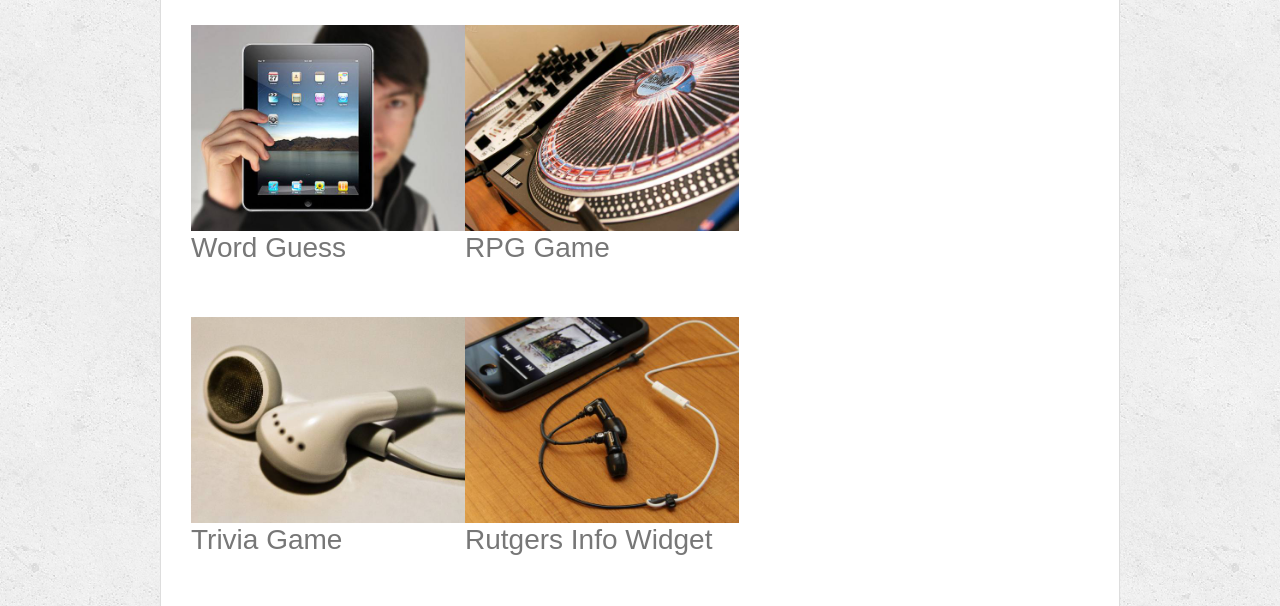
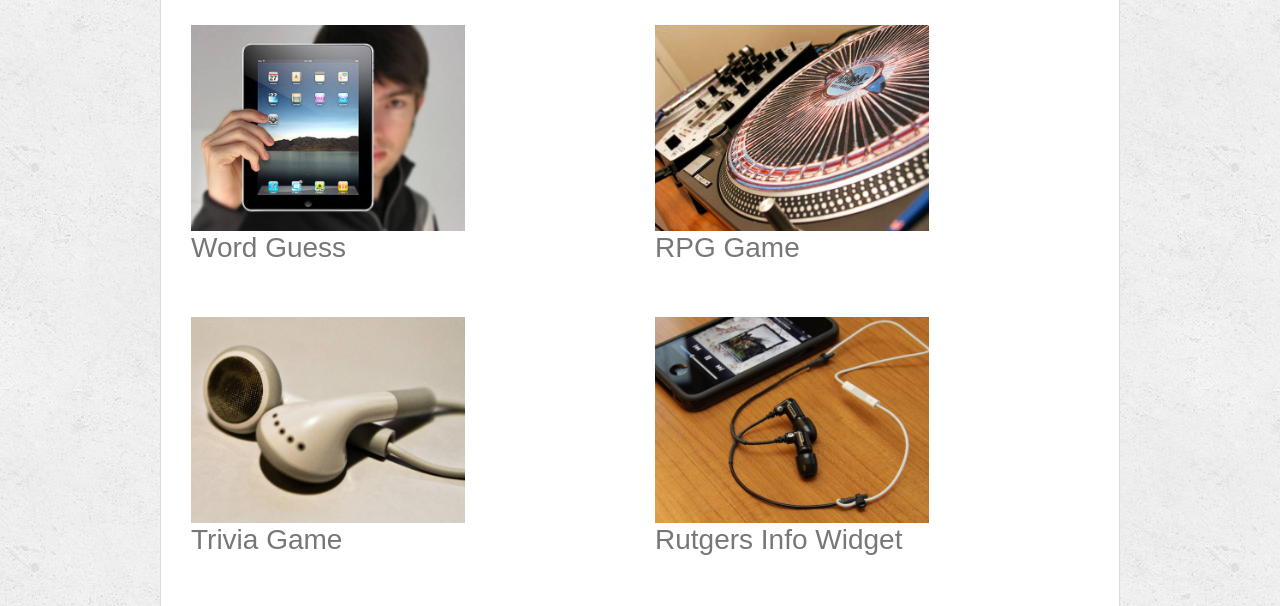
Before and after one commit to atiftariq786/Bootstrap-Portfolio, a plain HTML site: page portfolio.html in a window 1280 px wide. Shown: the part 190-796 px from the top of the page. Drawn offline with nearby package versions, Linux system fonts and the light colour scheme.

Commit message:
modified portfolio.html

```diff
--- a/portfolio.html
+++ b/portfolio.html
@@ -109,6 +109,7 @@ h1{
 
                 <h3>Word Guess</h3>
               </div>
+            </div><div class="col-sm">
               <div class="work">
                 <img class="img-fluid" src="images/technics-q-c-640-480-2.jpg" alt="RPG Game">
 
@@ -127,14 +128,17 @@ h1{
 
                         <h3>Trivia Game</h3>
                       </div>
+                    </div>
+                      <div class="col-sm">
                       <div class="work">
                         <img class="img-fluid" src="images/technics-q-c-640-480-7.jpg" alt="Rutgers Info Widget">
 
                         <h3>Rutgers Info Widget</h3>
 
+                        </div>
                       </div>
 
-                   </div>
+
             </div>
 
                       <div class="row">
```
